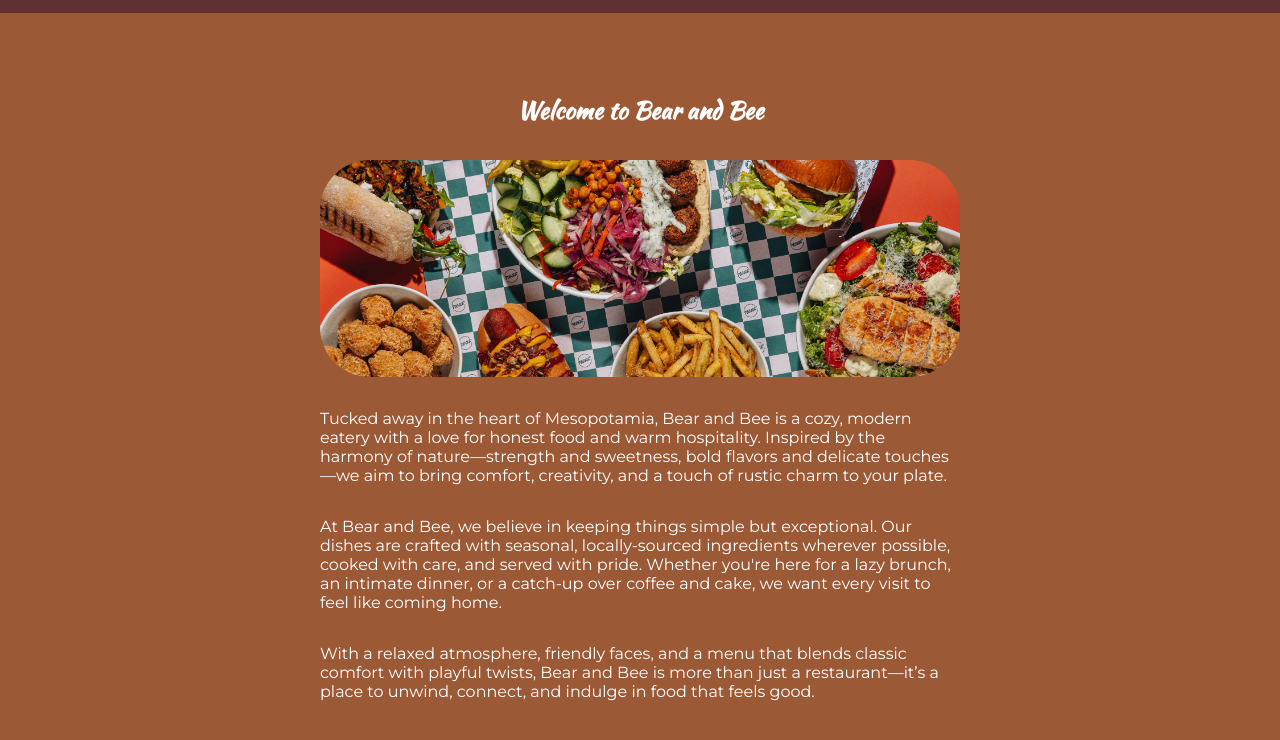
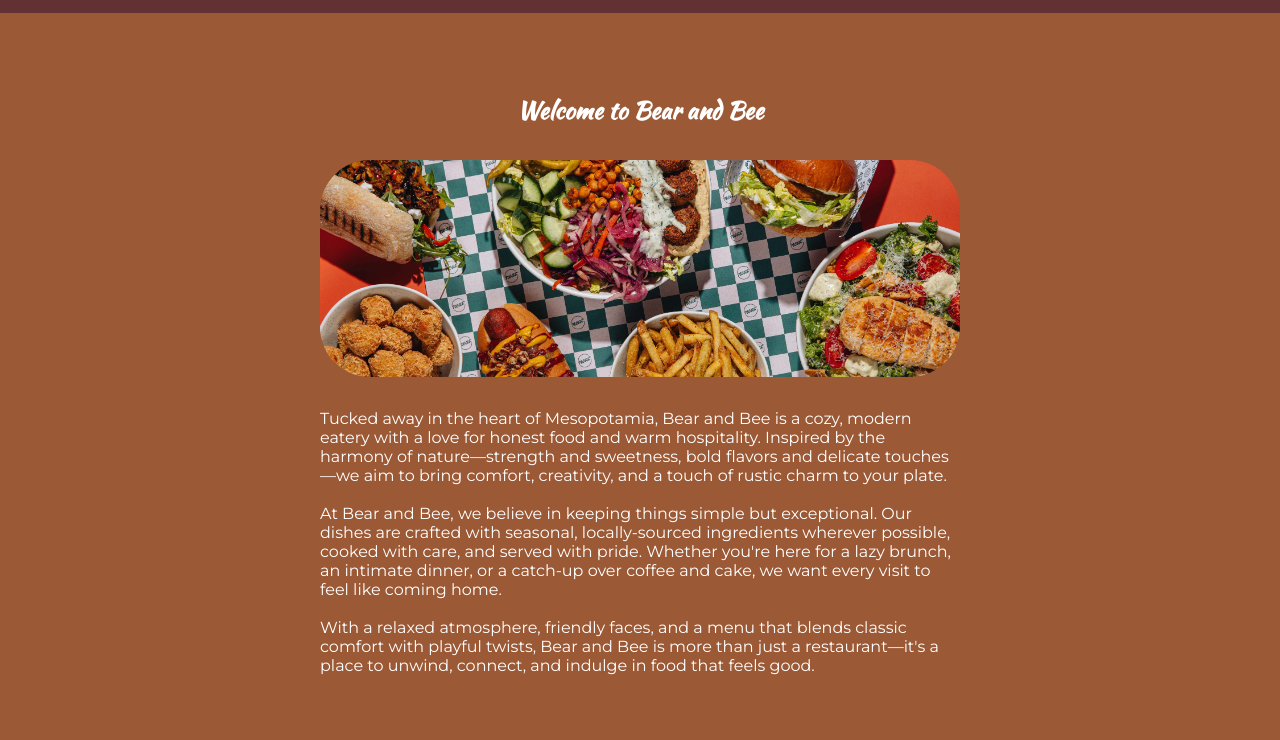
Before and after one commit to sukelully/restaurant-page, a website built with webpack: page src/template.html in a window 1280 px wide. Shown: the part 54-794 px from the top of the page. Built offline with nearby package versions, Linux system fonts and the light colour scheme.

Commit message:
Home page complete

```diff
--- /dev/null
+++ b/src/home.js
@@ -0,0 +1,33 @@
+import headerImg from './img/food-header.jpg';
+
+export function buildHomePage() {
+    document.addEventListener('DOMContentLoaded', () => {
+        const content = document.getElementById('content');
+        const homeContainer = document.createElement('section');
+        const heading = document.createElement('h1');
+        const img = document.createElement('img');
+
+        homeContainer.setAttribute('id', 'home-container');
+
+        heading.textContent = 'Welcome to Bear and Bee';
+        heading.setAttribute('id', 'home-title');
+
+        img.src = headerImg;
+        img.setAttribute('id', 'home-img-header');
+
+        const aboutInfo = document.createElement('p');
+        aboutInfo.innerHTML = `Tucked away in the heart of Mesopotamia, Bear and Bee is a cozy, modern eatery with a love for honest food and warm hospitality. Inspired by the harmony of nature—strength and sweetness, bold flavors and delicate touches—we aim to bring comfort, creativity, and a touch of rustic charm to your plate.
+        <br>
+        <br>
+        At Bear and Bee, we believe in keeping things simple but exceptional. Our dishes are crafted with seasonal, locally-sourced ingredients wherever possible, cooked with care, and served with pride. Whether you're here for a lazy brunch, an intimate dinner, or a catch-up over coffee and cake, we want every visit to feel like coming home.
+        <br>
+        <br>
+        With a relaxed atmosphere, friendly faces, and a menu that blends classic comfort with playful twists, Bear and Bee is more than just a restaurant—it's a place to unwind, connect, and indulge in food that feels good.`
+
+        homeContainer.appendChild(heading);
+        homeContainer.appendChild(img);
+        homeContainer.appendChild(aboutInfo);
+
+        content.appendChild(homeContainer);
+    });
+}
--- a/src/index.js
+++ b/src/index.js
@@ -1,3 +1,6 @@
 import "./styles.css";
+import { buildHomePage } from "./home";
+
+buildHomePage();
 
 console.log('test');
--- a/src/styles.css
+++ b/src/styles.css
@@ -42,7 +42,7 @@ body {
     width: 50%;
     margin-top: 5rem;
     gap: 2rem;
-    height: 1000px;
+    padding-bottom: 2rem;
 }
 
 p {
--- a/src/template.html
+++ b/src/template.html
@@ -7,7 +7,9 @@
     <title>Bear and Bee</title>
     <link rel="preconnect" href="https://fonts.googleapis.com">
     <link rel="preconnect" href="https://fonts.gstatic.com" crossorigin>
-    <link href="https://fonts.googleapis.com/css2?family=Kaushan+Script&family=Montserrat:ital,wght@0,100..900;1,100..900&display=swap" rel="stylesheet">
+    <link
+        href="https://fonts.googleapis.com/css2?family=Kaushan+Script&family=Montserrat:ital,wght@0,100..900;1,100..900&display=swap"
+        rel="stylesheet">
 </head>
 
 <body>
@@ -21,16 +23,27 @@
     </header>
 
     <div id="content">
-        <section id="home-container">
+        <!-- <section id="home-container">
             <h1 id="home-title">Welcome to Bear and Bee</h1>
 
             <img id="home-img-header" src="./img/food-header.jpg" alt="A platter of food">
-            <p id="about-us">Tucked away in the heart of Mesopotamia, Bear and Bee is a cozy, modern eatery with a love for honest food and warm hospitality. Inspired by the harmony of nature—strength and sweetness, bold flavors and delicate touches—we aim to bring comfort, creativity, and a touch of rustic charm to your plate.</p>
-
-            <p>At Bear and Bee, we believe in keeping things simple but exceptional. Our dishes are crafted with seasonal, locally-sourced ingredients wherever possible, cooked with care, and served with pride. Whether you're here for a lazy brunch, an intimate dinner, or a catch-up over coffee and cake, we want every visit to feel like coming home.</p>
-
-            <p>With a relaxed atmosphere, friendly faces, and a menu that blends classic comfort with playful twists, Bear and Bee is more than just a restaurant—it’s a place to unwind, connect, and indulge in food that feels good.</p>
-        </section>
+            <p>Tucked away in the heart of Mesopotamia, Bear and Bee is a cozy, modern eatery with a love
+                for honest food and warm hospitality. Inspired by the harmony of nature—strength and sweetness, bold
+                flavors and delicate touches—we aim to bring comfort, creativity, and a touch of rustic charm to your
+                plate.
+                <br>
+                <br>
+                At Bear and Bee, we believe in keeping things simple but exceptional. Our dishes are crafted with
+                seasonal, locally-sourced ingredients wherever possible, cooked with care, and served with pride.
+                Whether you're here for a lazy brunch, an intimate dinner, or a catch-up over coffee and cake, we want
+                every visit to feel like coming home.
+                <br>
+                <br>
+                With a relaxed atmosphere, friendly faces, and a menu that blends classic comfort with playful twists,
+                Bear and Bee is more than just a restaurant—it's a place to unwind, connect, and indulge in food that
+                feels good.
+            </p>
+        </section> -->
     </div>
 </body>
 
```
